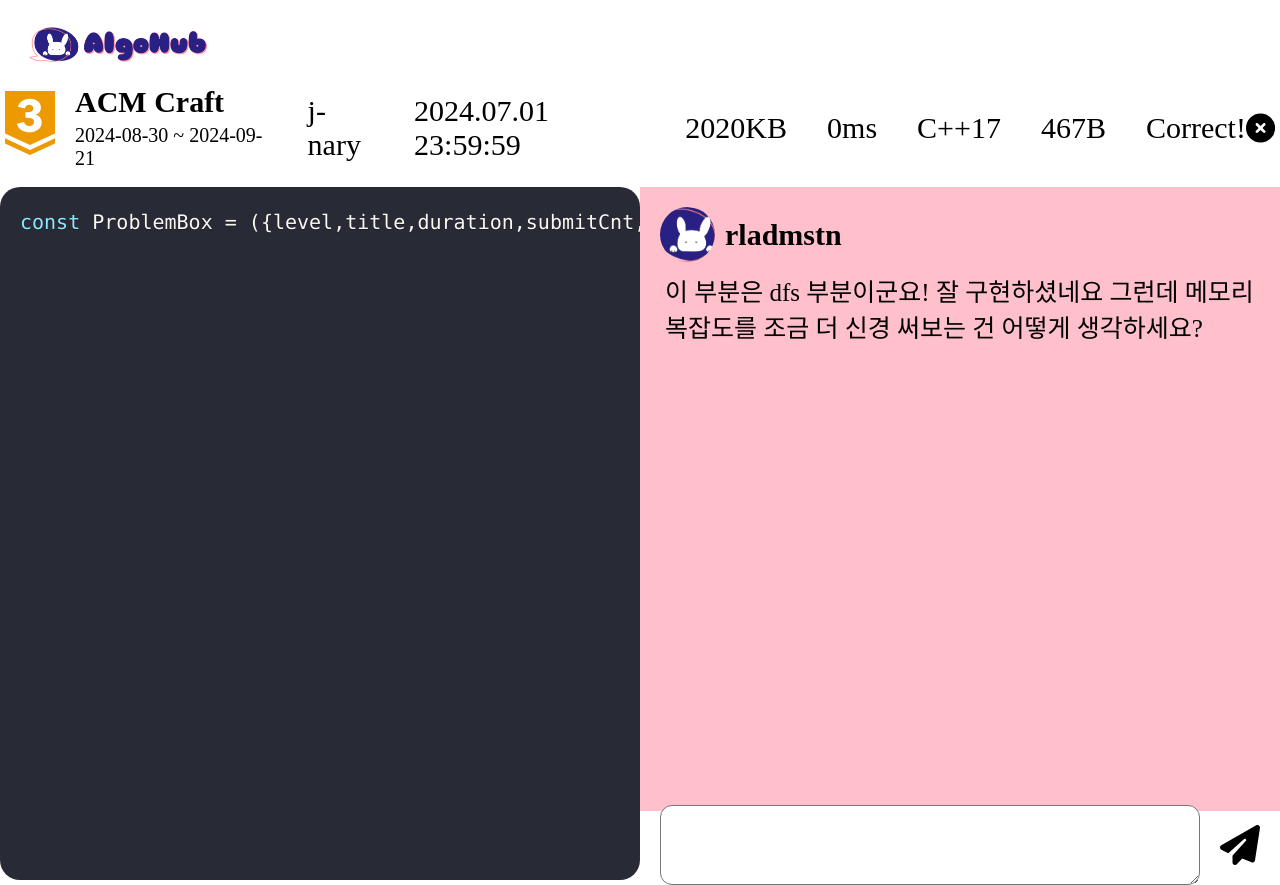
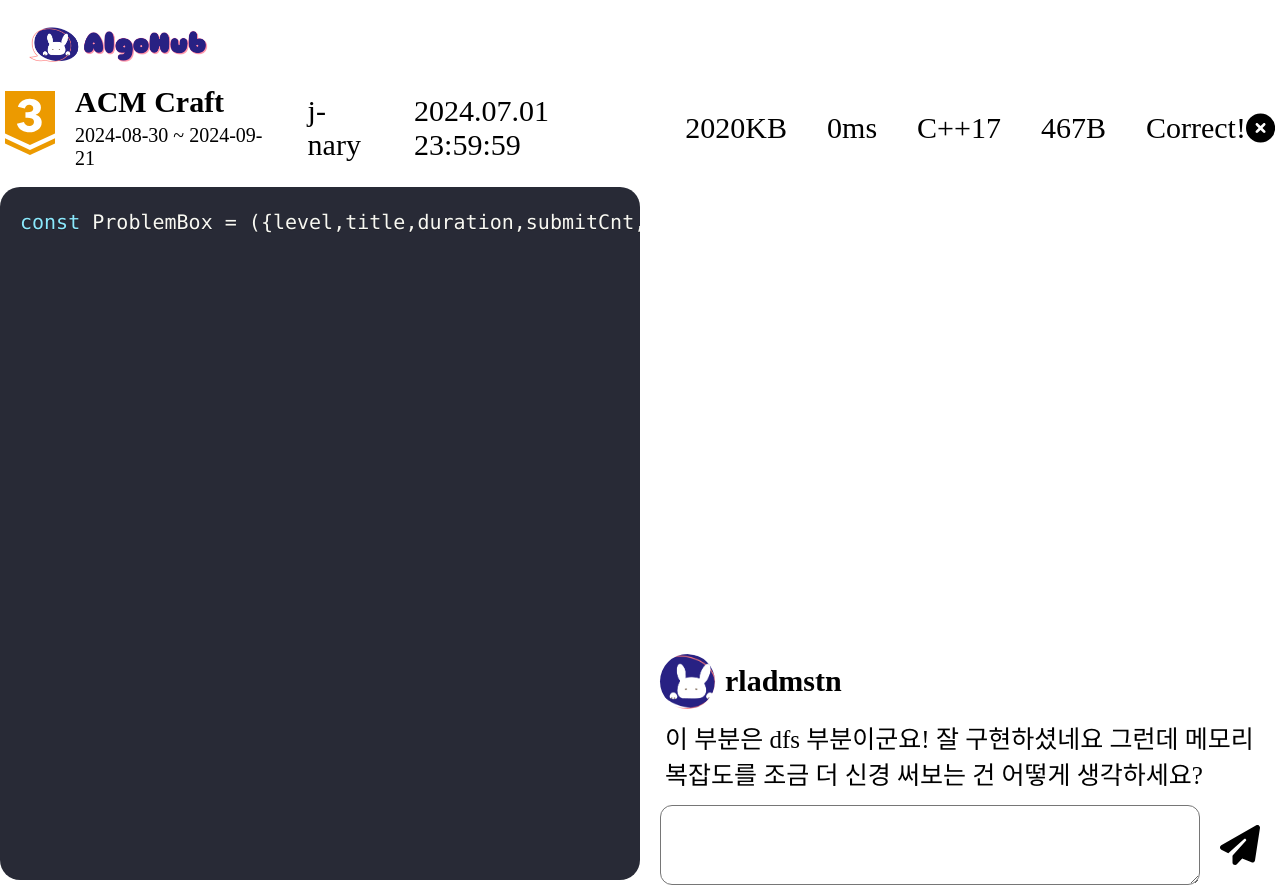
Before and after one commit to GAMZA-BAT/ALGOHUB-CLIENT-PREV, a React (Vite) app: page /solvedDetail in a window 1280 px wide. Built offline with nearby package versions, Linux system fonts and the light colour scheme; a web font is replaced by a local one.

Commit message:
fix: column-reverse 적용

```diff
--- a/src/components/@common/modal/SolvedDetail/SolvedDetail.tsx
+++ b/src/components/@common/modal/SolvedDetail/SolvedDetail.tsx
@@ -97,8 +97,9 @@ const CommentWrapper = css`
 `;
 
 const CommentContainer = css`
+  display: flex;
+  flex-direction: column-reverse;
   height: 90%;
-  background-color: pink;
   overflow-y: scroll;
 `;
 
```
